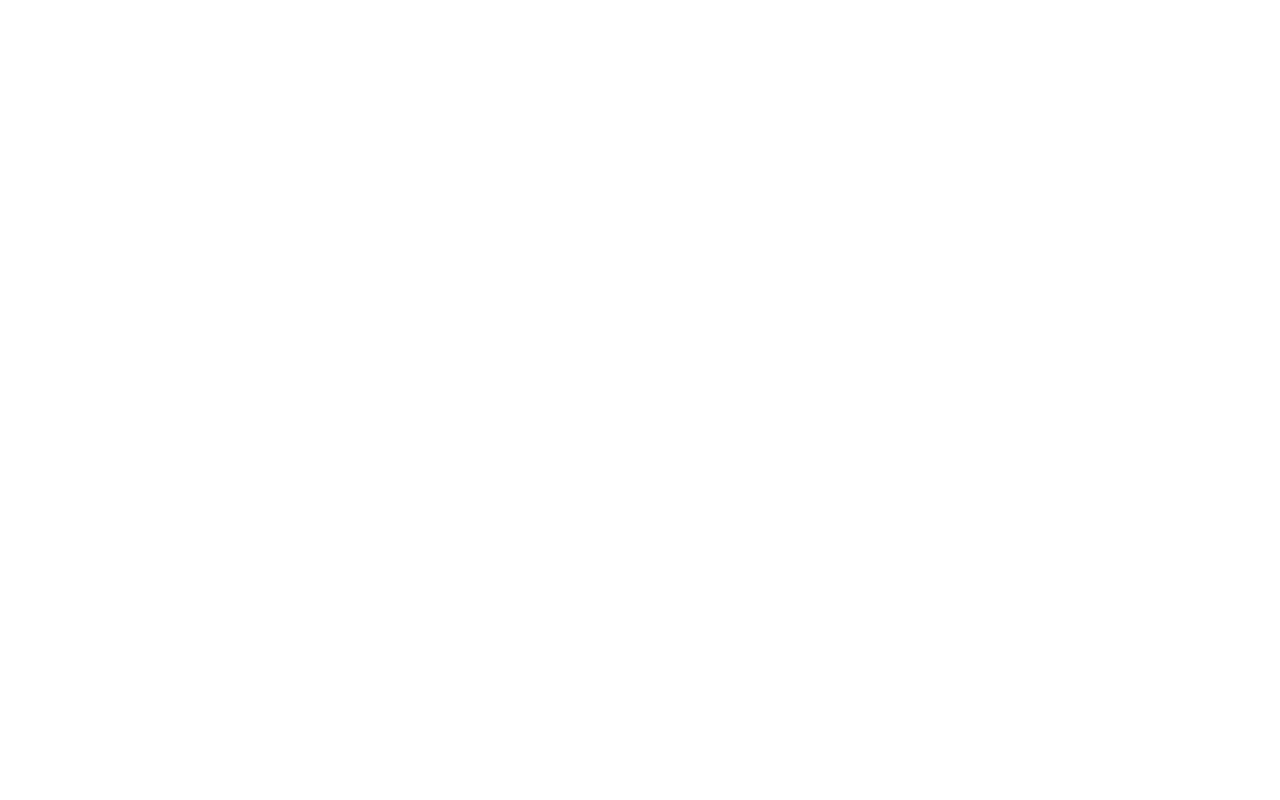
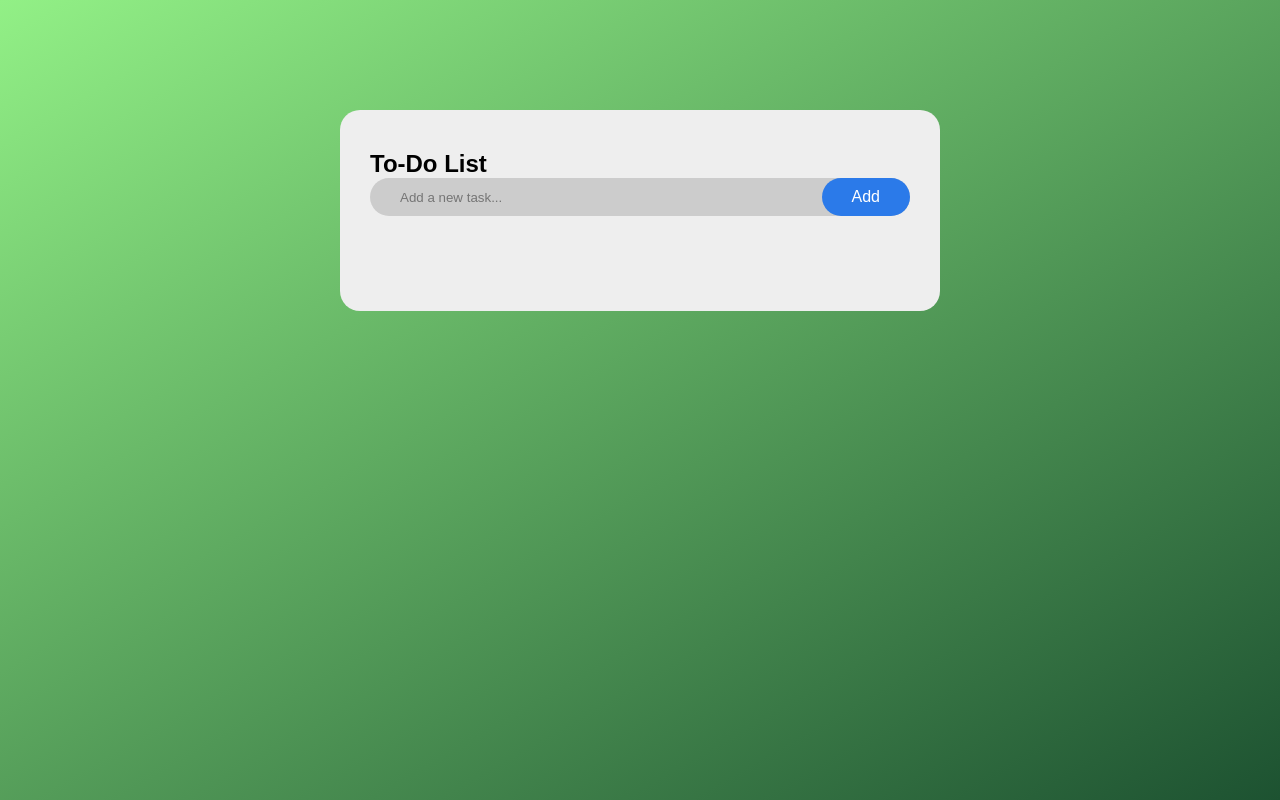
Before and after one commit to portersmith34/To-Do-List-App, a plain HTML site: page index.html in a window 1280 px wide. Drawn offline with Linux system fonts and the light colour scheme.

Commit message:
Update index.html

```diff
--- a/index.html
+++ b/index.html
@@ -10,7 +10,18 @@
 </head>
 
 <body>
+    <div class="container">
+        <div class="todo-app">
+            <h2>To-Do List</h2>
+            <div class="input-container">
+                <input type="text" id="todo-input" placeholder="Add a new task...">
+                <button onclick="addTodo()">Add</button>
+            </div>
+            <ul id="list-container">
+            </ul>
 
+        </div>
+    </div>
 </body>
 
 </html>
```
